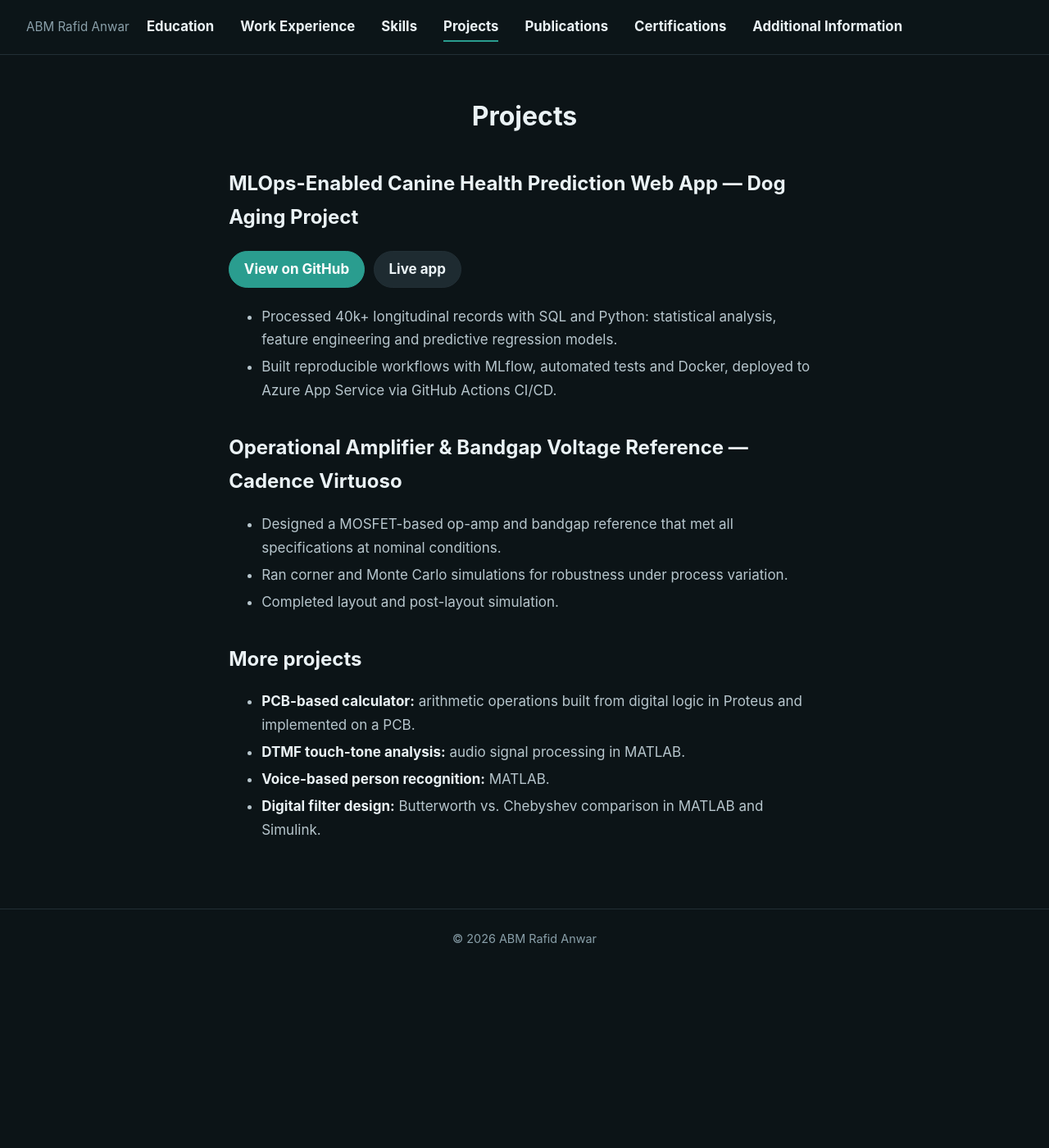
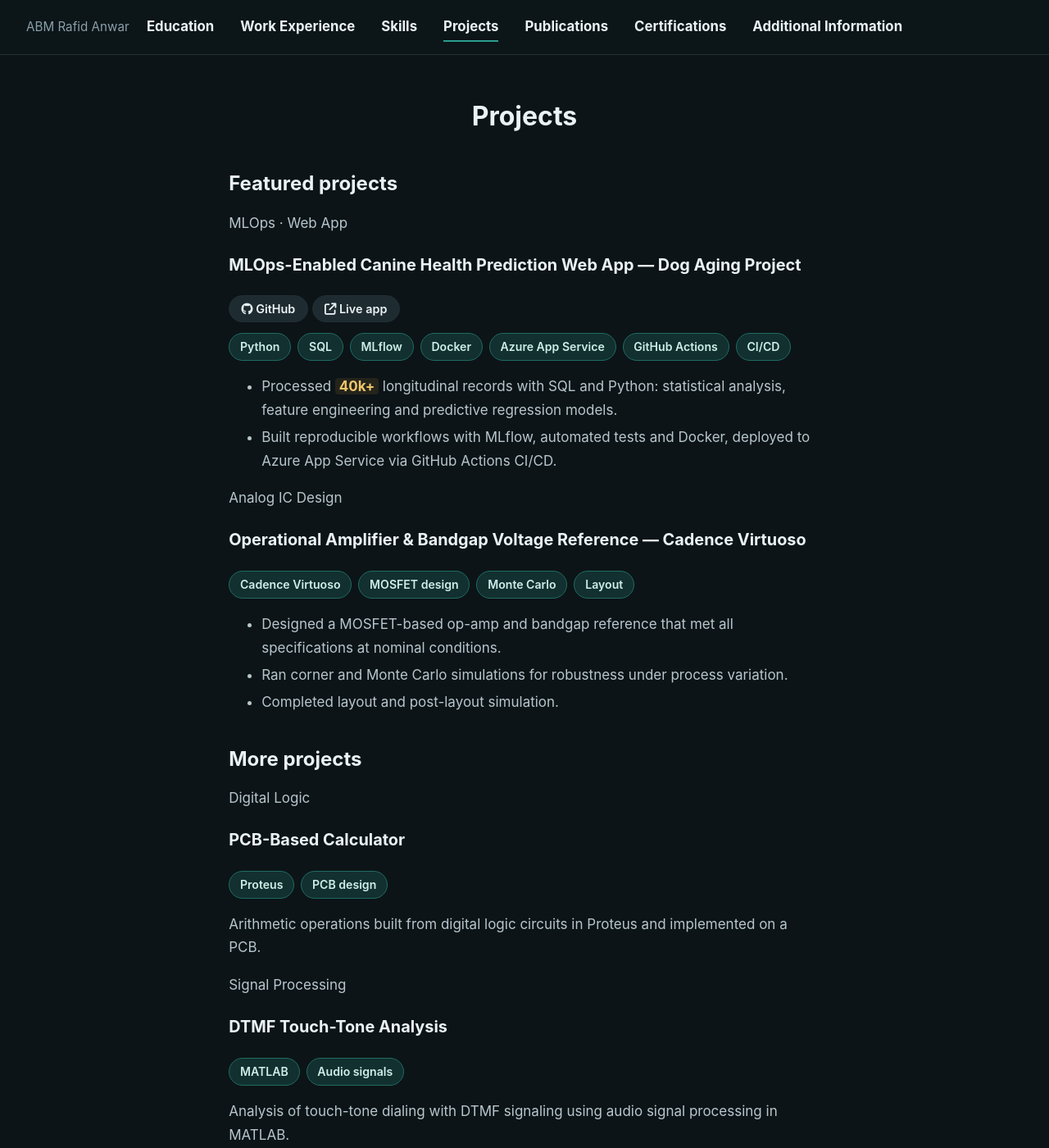
Before and after one commit to RafidAnwar/rafidanwar.github.io, a Jekyll site: the page built from projects.md, in a window 1280 px wide and 1400 px high. Shown: the whole window at 82% size. Built offline with Jekyll 4.4.1, drawn with Linux system fonts in a browser that asks for light colours; some of the changed text lies outside the part shown.

Commit message:
Update projects.md

```diff
--- a/projects.md
+++ b/projects.md
@@ -3,21 +3,137 @@ layout: default
 permalink: /projects/
 title: "Projects"
 ---
+<h2 class="proj-section">Featured projects</h2>
+<div class="proj-list">
 
-## MLOps-Enabled Canine Health Prediction Web App — Dog Aging Project
-[View on GitHub](https://github.com/RafidAnwar/dog_aging_project_MLOps_deployment){: .btn .btn--primary}
-[Live app](PASTE-YOUR-APP-LINK-HERE){: .btn .btn--inverse}
+<div class="proj">
+<div class="proj-top">
+<span class="proj-badge">MLOps · Web App</span>
+</div>
+<h3 class="proj-title">MLOps-Enabled Canine Health Prediction Web App — Dog Aging Project</h3>
+<div class="proj-links">
+<a class="job-link" href="https://github.com/RafidAnwar/dog_aging_project_MLOps_deployment"><i class="fa-brands fa-github"></i> GitHub</a>
+<a class="job-link" href="dap-analytic-avengers.azurewebsites.net"><i class="fa-solid fa-arrow-up-right-from-square"></i> Live app</a>
+</div>
+<div class="chips">
+<span class="chip">Python</span>
+<span class="chip">SQL</span>
+<span class="chip">MLflow</span>
+<span class="chip">Docker</span>
+<span class="chip">Azure App Service</span>
+<span class="chip">GitHub Actions</span>
+<span class="chip">CI/CD</span>
+</div>
+<ul>
+<li>Processed <span class="metric">40k+</span> longitudinal records with SQL and Python: statistical analysis, feature engineering and predictive regression models.</li>
+<li>Built reproducible workflows with MLflow, automated tests and Docker, deployed to Azure App Service via GitHub Actions CI/CD.</li>
+</ul>
 
-- Processed 40k+ longitudinal records with SQL and Python: statistical analysis, feature engineering and predictive regression models.
-- Built reproducible workflows with MLflow, automated tests and Docker, deployed to Azure App Service via GitHub Actions CI/CD.
+<!-- DETAILS: remove the comment markers and write more about the project
+<details class="proj-details">
+<summary>More details</summary>
+<p>PASTE A LONGER DESCRIPTION HERE: goals, data, architecture, results.</p>
+</details>
+-->
 
-## Operational Amplifier & Bandgap Voltage Reference — Cadence Virtuoso
-- Designed a MOSFET-based op-amp and bandgap reference that met all specifications at nominal conditions.
-- Ran corner and Monte Carlo simulations for robustness under process variation.
-- Completed layout and post-layout simulation.
+<!-- PICTURES: upload images to the main folder (e.g. dap1.png), then remove the markers
+<div class="proj-media">
+<figure><img src="/dap1.png" alt="Screenshot"><figcaption>Add a caption.</figcaption></figure>
+<figure><img src="/dap2.png" alt="Architecture diagram"><figcaption>Add a caption.</figcaption></figure>
+</div>
+-->
 
-## More projects
-- **PCB-based calculator:** arithmetic operations built from digital logic in Proteus and implemented on a PCB.
-- **DTMF touch-tone analysis:** audio signal processing in MATLAB.
-- **Voice-based person recognition:** MATLAB.
-- **Digital filter design:** Butterworth vs. Chebyshev comparison in MATLAB and Simulink.
+<!-- VIDEO (YouTube): remove the markers and replace VIDEO_ID with the part after v= in the YouTube link
+<div class="video-wrap">
+<iframe src="https://www.youtube.com/embed/VIDEO_ID" title="Project demo" allowfullscreen></iframe>
+</div>
+-->
+
+<!-- VIDEO (uploaded file): upload demo.mp4 (max 25 MB on the GitHub website), then remove the markers
+<video class="proj-video" controls preload="metadata"><source src="/demo.mp4" type="video/mp4"></video>
+-->
+</div>
+
+<div class="proj">
+<div class="proj-top">
+<span class="proj-badge">Analog IC Design</span>
+</div>
+<h3 class="proj-title">Operational Amplifier &amp; Bandgap Voltage Reference — Cadence Virtuoso</h3>
+<div class="chips">
+<span class="chip">Cadence Virtuoso</span>
+<span class="chip">MOSFET design</span>
+<span class="chip">Monte Carlo</span>
+<span class="chip">Layout</span>
+</div>
+<ul>
+<li>Designed a MOSFET-based op-amp and bandgap reference that met all specifications at nominal conditions.</li>
+<li>Ran corner and Monte Carlo simulations for robustness under process variation.</li>
+<li>Completed layout and post-layout simulation.</li>
+</ul>
+
+<!-- DETAILS: remove the comment markers and write more about the project
+<details class="proj-details">
+<summary>More details</summary>
+<p>PASTE A LONGER DESCRIPTION HERE.</p>
+</details>
+-->
+
+<!-- PICTURES: upload images to the main folder, then remove the markers
+<div class="proj-media">
+<figure><img src="/opamp1.png" alt="Schematic"><figcaption>Add a caption.</figcaption></figure>
+</div>
+-->
+
+<!-- VIDEO (YouTube): remove the markers and replace VIDEO_ID
+<div class="video-wrap">
+<iframe src="https://www.youtube.com/embed/VIDEO_ID" title="Project demo" allowfullscreen></iframe>
+</div>
+-->
+</div>
+
+</div>
+
+<h2 class="proj-section">More projects</h2>
+<div class="proj-grid">
+
+<div class="proj proj-small">
+<span class="proj-badge">Digital Logic</span>
+<h3 class="proj-title">PCB-Based Calculator</h3>
+<div class="chips"><span class="chip">Proteus</span><span class="chip">PCB design</span></div>
+<p>Arithmetic operations built from digital logic circuits in Proteus and implemented on a PCB.</p>
+<!-- PICTURES / VIDEO: remove the markers and add media here
+<div class="proj-media"><figure><img src="/pcb1.png" alt="PCB"></figure></div>
+-->
+</div>
+
+<div class="proj proj-small">
+<span class="proj-badge">Signal Processing</span>
+<h3 class="proj-title">DTMF Touch-Tone Analysis</h3>
+<div class="chips"><span class="chip">MATLAB</span><span class="chip">Audio signals</span></div>
+<p>Analysis of touch-tone dialing with DTMF signaling using audio signal processing in MATLAB.</p>
+<!-- PICTURES / VIDEO: remove the markers and add media here
+<div class="proj-media"><figure><img src="/dtmf1.png" alt="DTMF"></figure></div>
+-->
+</div>
+
+<div class="proj proj-small">
+<span class="proj-badge">Signal Processing</span>
+<h3 class="proj-title">Person Recognition by Voice</h3>
+<div class="chips"><span class="chip">MATLAB</span><span class="chip">Voice detection</span></div>
+<p>Person recognition using voice detection, implemented in MATLAB.</p>
+<!-- PICTURES / VIDEO: remove the markers and add media here
+<div class="proj-media"><figure><img src="/voice1.png" alt="Voice"></figure></div>
+-->
+</div>
+
+<div class="proj proj-small">
+<span class="proj-badge">Signal Processing</span>
+<h3 class="proj-title">Digital Filter Design</h3>
+<div class="chips"><span class="chip">MATLAB</span><span class="chip">Simulink</span></div>
+<p>Design and analysis of digital filters with a comparative assessment of Butterworth and Chebyshev filters.</p>
+<!-- PICTURES / VIDEO: remove the markers and add media here
+<div class="proj-media"><figure><img src="/filter1.png" alt="Filters"></figure></div>
+-->
+</div>
+
+</div>
```
